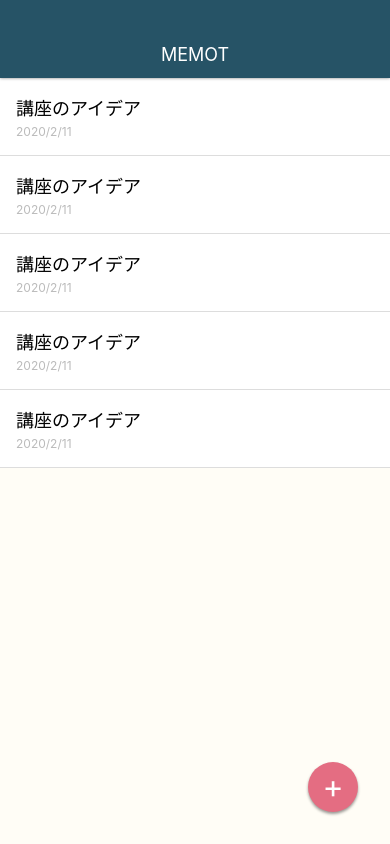
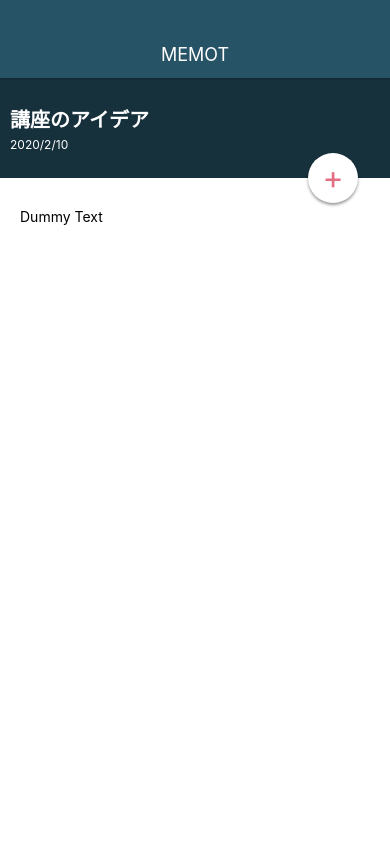
Before and after one commit to tomoya3822/MemoApp, a React Native app: screen / in a window 390 px wide. Built offline with nearby package versions, Linux system fonts and the light colour scheme.

Commit message:
Style MemoDetailScreen

```diff
--- a/App.js
+++ b/App.js
@@ -2,13 +2,13 @@
 import { StyleSheet, View } from 'react-native';
 
 import Appbar from './src/components/Appbar';
-import MemoListScreen from './src/screens/MemoListScreen';
+import MemoDetailScreen from './src/screens/MemoDetailScreen';
 
 export default function App() {
   return (
     <View style={styles.container}>
       <Appbar />
-      <MemoListScreen />
+      <MemoDetailScreen />
     </View>
   );
 }
--- a/src/elements/CircleButton.js
+++ b/src/elements/CircleButton.js
@@ -3,9 +3,19 @@
 
 class CircleButton extends React.Component {
   render() {
+    const { style, color } = this.props;
+
+    let bgColor = '#e46d82';
+    let textColor = '#fff';
+
+    if (color === 'white') {
+      bgColor = '#fff';
+      textColor = '#e46d82';
+    }
+
     return (
-      <View style={styles.CircleButton}>
-        <Text style={styles.CircleButtonTitle}>
+      <View style={[styles.CircleButton, style, { backgroundColor: bgColor }]}>
+        <Text style={[styles.CircleButtonTitle, { color: textColor }]}>
           {this.props.children}
         </Text>
       </View>
@@ -18,7 +28,6 @@
     position: 'absolute',
     bottom: 32,
     right: 32,
-    backgroundColor: '#e46d82',
     width: 50,
     height: 50,
     borderRadius: 32,
--- /dev/null
+++ b/src/screens/MemoDetailScreen.js
@@ -0,0 +1,66 @@
+import React from 'react';
+import { StyleSheet, View, Text } from 'react-native';
+
+import CircleButton from '../elements/CircleButton';
+
+class MemoDetailScreen extends React.Component {
+  render() {
+    return (
+      <View style={styles.container}>
+        <View>
+          <View style={styles.memoHeader}>
+            <View>
+              <Text style={styles.memoHeaderTitle}>講座のアイデア</Text>
+              <Text style={styles.memoHeaderDate}>2020/2/10</Text>
+            </View>
+          </View>
+        </View>
+
+        <View style={styles.memoContent}>
+          <Text>
+            Dummy Text
+          </Text>
+        </View>
+
+        <CircleButton color="white" style={styles.editButton}>+</CircleButton>
+      </View>
+    );
+  }
+}
+
+const styles = StyleSheet.create({
+  container: {
+    flex: 1,
+    width: '100%',
+  },
+  memoHeader: {
+    height: 100,
+    backgroundColor: '#17313C',
+    justifyContent: 'center',
+    padding: 10,
+  },
+  memoHeaderTitle: {
+    fontSize: 20,
+    fontWeight: 'bold',
+    color: '#fff',
+    marginBottom: 4,
+  },
+  memoHeaderDate: {
+    fontSize: 12,
+    color: '#fff',
+  },
+  memoContent: {
+    paddingTop: 30,
+    paddingLeft: 20,
+    paddingRight: 20,
+    paddingBottom: 20,
+    backgroundColor: '#fff',
+    flex: 1,
+  },
+  editButton: {
+    top: 75,
+
+  }
+});
+
+export default MemoDetailScreen;
```
